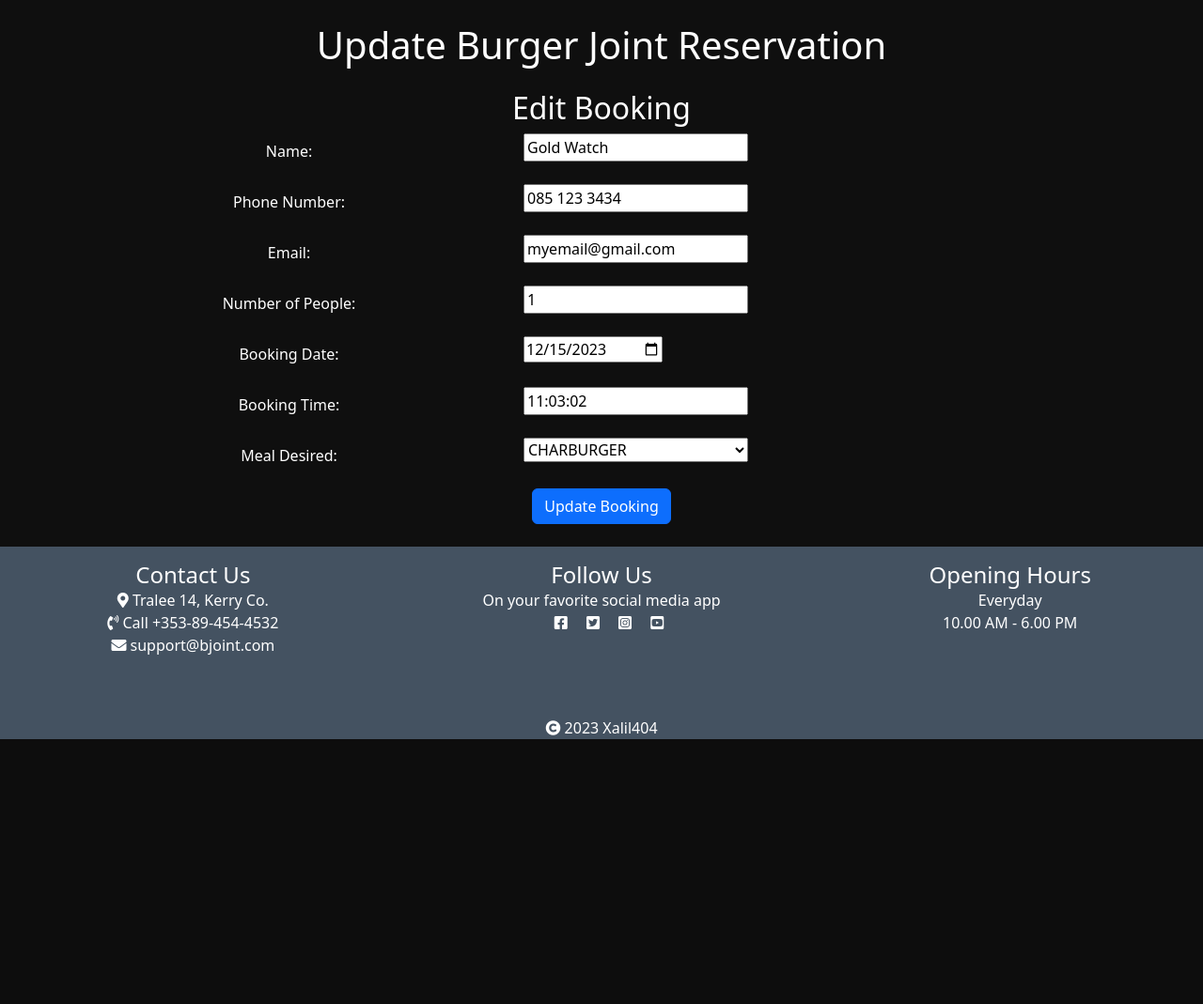
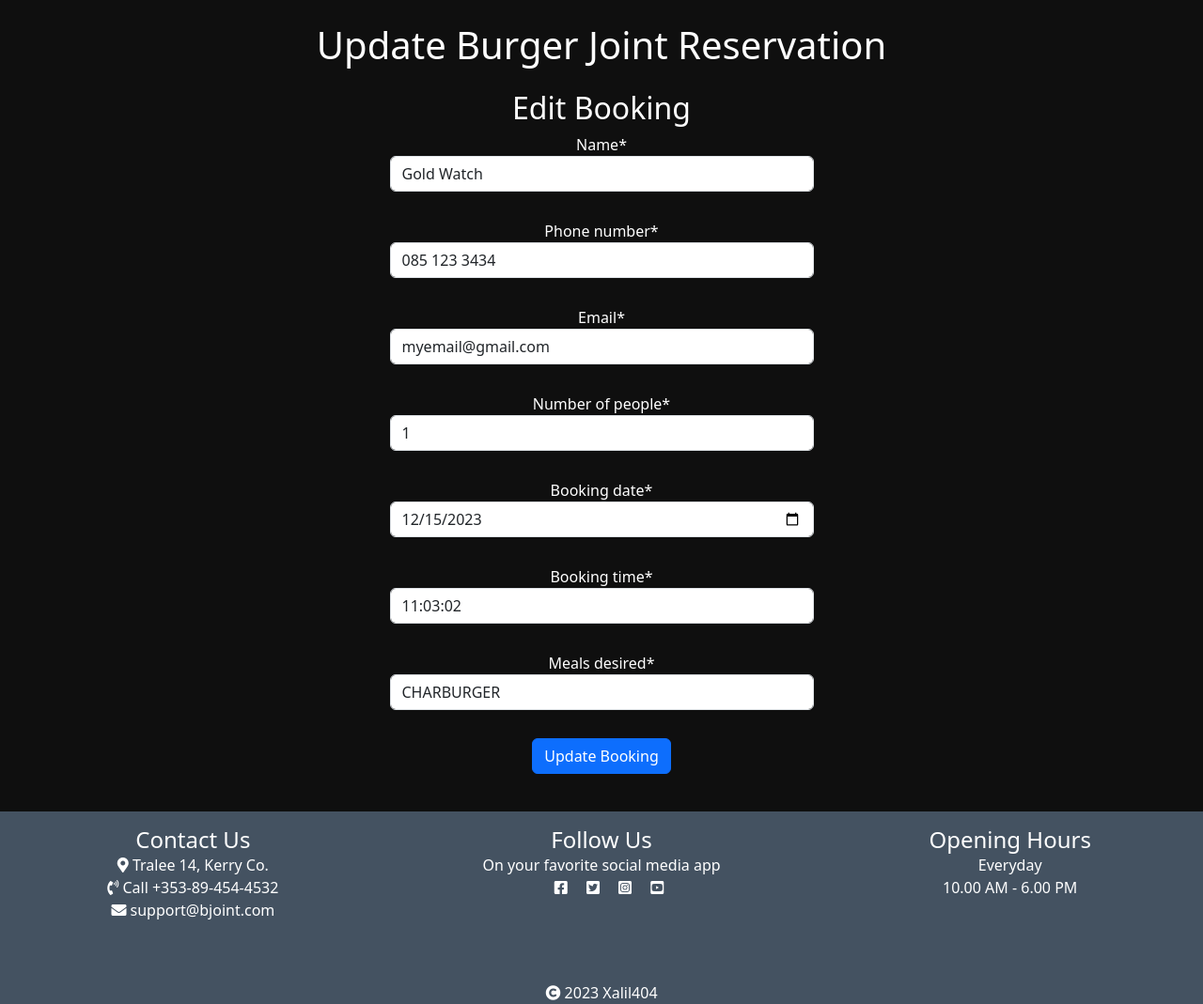
Before and after one commit to Xalil404/burgerjoint, a Django app: page /edit_booking/1 in a window 1280 px wide. Shown: the part 60-1129 px from the top of the page at 94% size. Before the commit the page ends 847 px from the top, so only its background shows below. Run offline with Django 3.2, Linux system fonts and the light colour scheme; data comes from the database, SQL or seed files in the repository; both versions use the stored data as it was after the commit; some libraries are stand-ins or nearby versions.

Commit message:
Updated create booking and edit booking forms to use crispy forms for better visual

```diff
--- a/static/css/style.css
+++ b/static/css/style.css
@@ -229,6 +229,10 @@ body {
     width: 100%;
 }
 
+form.form .form-group {
+    margin-bottom: 30px;
+}
+
 @media (min-width: 1200px) {
     .carousel {
         width: 100%;
--- a/templates/edit_booking.html
+++ b/templates/edit_booking.html
@@ -1,4 +1,6 @@
 {% extends "base.html" %}
+
+{% load crispy_forms_tags %}
 
 {% block content %}
 
@@ -8,60 +10,17 @@
 
     <div class="mb-4">
         <h2 class="text-white">Edit Booking</h2>
-        <form method="POST">
-            {% csrf_token %}
-
-            <div class="mb-3 text-white form-group row">
-                <label for="{{ form.name.id }}" class="col-sm-5 col-form-label">Name:</label>
-                <div class="col-sm-1">
-                    {{ form.name }}
+        <div class="row justify-content-center">
+            <form method="POST" class="form text-white col-sm-5">
+                {% csrf_token %}
+                {{ form|crispy }}
+                <div class="mb-3 form-group row">
+                    <div class="col-sm-12">
+                        <button type="submit" class="btn btn-primary">Update Booking</button>
+                    </div>
                 </div>
-            </div>
-
-            <div class="mb-3 text-white form-group row">
-                <label for="{{ form.phone_number.id }}" class="col-sm-5 col-form-label">Phone Number:</label>
-                <div class="col-sm-1">
-                    {{ form.phone_number }}
-                </div>
-            </div>
-
-            <div class="mb-3 text-white form-group row">
-                <label for="{{ form.email.id }}" class="col-sm-5 col-form-label">Email:</label>
-                <div class="col-sm-1">
-                    {{ form.email }}
-                </div>
-            </div>
-
-            <div class="mb-3 text-white form-group row">
-                <label for="{{ form.number_of_people.id }}" class="col-sm-5 col-form-label">Number of People:</label>
-                <div class="col-sm-1">
-                    {{ form.number_of_people }}
-                </div>
-            </div>
-
-            <div class="mb-3 text-white form-group row">
-                <label for="{{ form.booking_date.id }}" class="col-sm-5 col-form-label">Booking Date:</label>
-                <div class="col-sm-1">
-                    {{ form.booking_date }}
-                </div>
-            </div>
-
-            <div class="mb-3 text-white form-group row">
-                <label for="{{ form.booking_time.id }}" class="col-sm-5 col-form-label">Booking Time:</label>
-                <div class="col-sm-1">
-                    {{ form.booking_time }}
-                </div>
-            </div>
-
-            <div class="mb-3 text-white form-group row">
-                <label for="{{ form.meals_desired.id }}" class="col-sm-5 col-form-label">Meal Desired:</label>
-                <div class="col-sm-1">
-                    {{ form.meals_desired }}
-                </div>
-            </div>
-
-            <button type="submit" class="btn btn-primary">Update Booking</button>
-        </form>
+            </form>
+        </div>
     </div>
 </div>
 
```
Also changed, not shown: BurgerJoint/settings.py (+13 -10 lines), templates/addtable.html (+12 -54 lines), db.sqlite3.
